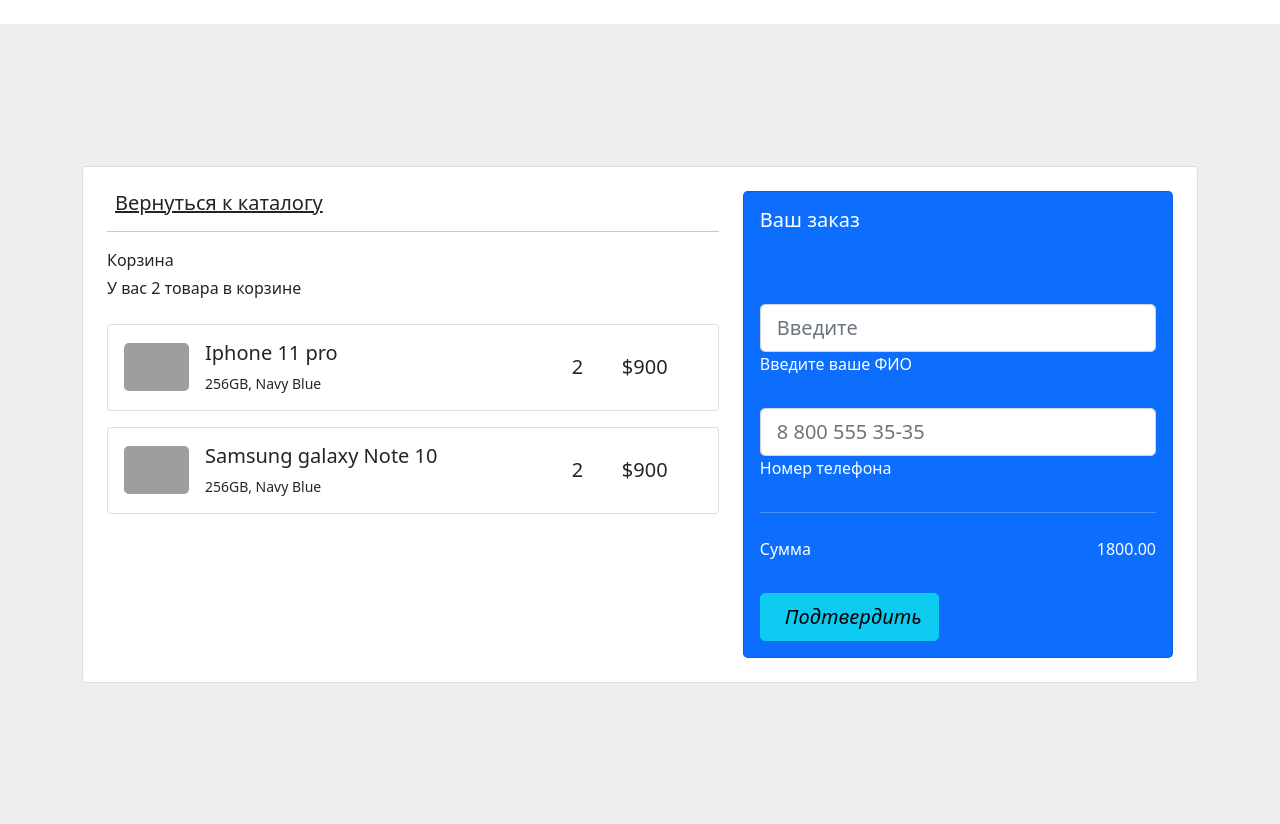
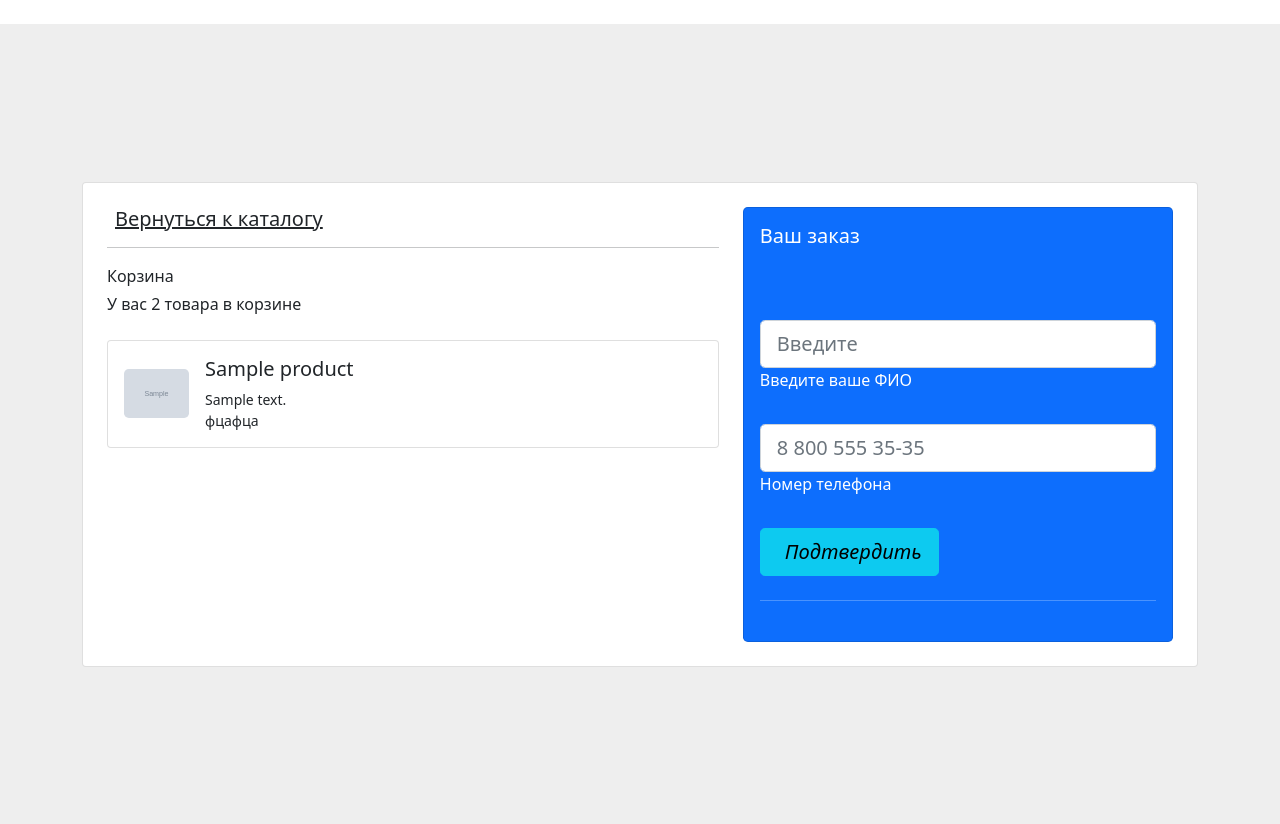
Before and after one commit to Miks-Muks/cube, a Django app: a page that uses shop/templates/shop/show_basket.html in a window 1280 px wide. Shown: the part 103-927 px from the top of the page. Run offline with Django 3.2, Linux system fonts and the light colour scheme; tables that the repository leaves empty hold one stand-in row (values such as "Sample post"); grey boxes marked "Sample" are stand-in pictures; some libraries are stand-ins or nearby versions; grey boxes are pictures that could not be loaded.

Commit message:
problems with basket

```diff
--- a/shop/models.py
+++ b/shop/models.py
@@ -1,6 +1,7 @@
 from django.db import models
 from django.core.validators import MinLengthValidator
 from phone_field import PhoneField
+
 
 # Create your models here.
 class Category(models.Model):
@@ -10,6 +11,7 @@ class Category(models.Model):
 
     class Meta:
         verbose_name = 'Категории'
+        verbose_name_plural = 'Категории'
 
     def __str__(self):
         return self.name
--- a/shop/templates/shop/all_category.html
+++ b/shop/templates/shop/all_category.html
@@ -13,7 +13,7 @@
 
         <div class="card-body">
 
-          <a href="{% url 'all_product_category' category_pk=c.pk%}" class="btn btn-primary bot">Посмотреть товары</a>
+          <a href="{% url 'all_product_category' slug=c.slug%}" class="btn btn-primary bot">Посмотреть товары</a>
         </div>
       </div>
     </div>
--- a/shop/templates/shop/show_basket.html
+++ b/shop/templates/shop/show_basket.html
@@ -23,60 +23,29 @@
                       </div>
 
                     </div>
-
+                    {%for p in products%}
                     <div class="card mb-3">
                       <div class="card-body">
                         <div class="d-flex justify-content-between">
                           <div class="d-flex flex-row align-items-center">
                             <div>
                               <img
-                                src="https://mdbcdn.b-cdn.net/img/Photos/new-templates/bootstrap-shopping-carts/img1.webp"
+                                src="{{p.image.url}}"
                                 class="img-fluid rounded-3" alt="Shopping item" style="width: 65px;">
                             </div>
                             <div class="ms-3">
-                              <h5>Iphone 11 pro</h5>
-                              <p class="small mb-0">256GB, Navy Blue</p>
+                              <h5>{{p.name_product}}</h5>
+                              <p class="small mb-0">{{p.description}}</p>
+                              <p class="small mb-0">фцафца</p>
                             </div>
-                          </div>
-                          <div class="d-flex flex-row align-items-center">
-                            <div style="width: 50px;">
-                              <h5 class="fw-normal mb-0">2</h5>
-                            </div>
-                            <div style="width: 80px;">
-                              <h5 class="mb-0">$900</h5>
-                            </div>
+
+
                             <a href="#!" style="color: #cecece;"><i class="fas fa-trash-alt"></i></a>
                           </div>
                         </div>
                       </div>
                     </div>
-
-                    <div class="card mb-3">
-                      <div class="card-body">
-                        <div class="d-flex justify-content-between">
-                          <div class="d-flex flex-row align-items-center">
-                            <div>
-                              <img
-                                src="https://mdbcdn.b-cdn.net/img/Photos/new-templates/bootstrap-shopping-carts/img2.webp"
-                                class="img-fluid rounded-3" alt="Shopping item" style="width: 65px;">
-                            </div>
-                            <div class="ms-3">
-                              <h5>Samsung galaxy Note 10 </h5>
-                              <p class="small mb-0">256GB, Navy Blue</p>
-                            </div>
-                          </div>
-                          <div class="d-flex flex-row align-items-center">
-                            <div style="width: 50px;">
-                              <h5 class="fw-normal mb-0">2</h5>
-                            </div>
-                            <div style="width: 80px;">
-                              <h5 class="mb-0">$900</h5>
-                            </div>
-                            <a href="#!" style="color: #cecece;"><i class="fas fa-trash-alt"></i></a>
-                          </div>
-                        </div>
-                      </div>
-                    </div>
+              {%endfor%}
 
 
 
@@ -101,7 +70,7 @@
                             class="fab fa-cc-amex fa-2x me-2"></i></a>
                         <a href="#!" type="submit" class="text-white"><i class="fab fa-cc-paypal fa-2x"></i></a>
 
-                        <form class="mt-4" method="post" action="">
+                        <form class="mt-4" method="post" action="{%url 'create_order'%}">
                           <div class="form-outline form-white mb-4">
                             <input type="text" id="typeName" class="form-control form-control-lg" siez="17"
                               placeholder="Введите" name="name" />
@@ -115,23 +84,19 @@
                           </div>
 
 
+  <button type="button" class="btn btn-info btn-block btn-lg color-p">
+                          <div class="d-flex justify-content-between color-p">
 
+                            <span>  <i class="fas fa-long-arrow-alt-right ms-2">Подтвердить</i></span>
+                          </div>
+                        </button>
                         </form>
 
                         <hr class="my-4">
 
 
-                        <div class="d-flex justify-content-between mb-4">
-                          <p class="mb-2">Сумма</p>
-                          <p class="mb-2">1800.00</p>
-                        </div>
 
-                        <button type="button" class="btn btn-info btn-block btn-lg color-p">
-                          <div class="d-flex justify-content-between color-p">
 
-                            <span>  <i class="fas fa-long-arrow-alt-right ms-2">Подтвердить</i></span>
-                          </div>
-                        </button>
 
                       </div>
                     </div>
--- a/shop/urls.py
+++ b/shop/urls.py
@@ -1,14 +1,15 @@
 from django.urls import path
 
-from .views import HomeView, CategoryList, AllProductCategory, ProductDetail, show_basket, add_to_basket
+from .views import HomeView, CategoryList, AllProductCategory, ProductDetail, show_basket, add_to_basket,create_order
 from .services import send_sms
 
 urlpatterns = [
     path('', HomeView.as_view(), name='home'),
     path('all_categories/', CategoryList.as_view(), name='all_categories'),
-    path('all_product_category/<int:category_pk>', AllProductCategory.as_view(), name='all_product_category'),
+    path('all_product_category/<slug:slug>', AllProductCategory.as_view(), name='all_product_category'),
     path('product_detail/<int:product_pk>', ProductDetail.as_view(), name='product_detail'),
     path('show basket', show_basket, name='show_basket'),
     path('add_to_basket/<int:product_pk>', add_to_basket, name='add_to_basket'),
     path('send_sms>', send_sms, name='send_sms'),
+    path('create_order', create_order, name='create_order'),
 ]
--- a/shop/views.py
+++ b/shop/views.py
@@ -2,6 +2,7 @@ from django.shortcuts import render, get_object_or_404, redirect
 from django.views.generic import TemplateView, ListView, DetailView
 
 from .models import Category, Product, Basket, Orders
+from .forms import OrderForm
 
 
 # Create your views here.
@@ -27,7 +28,7 @@ class AllProductCategory(ListView):
     template_name = 'shop/all_product_category.html'
 
     def get_queryset(self):
-        return self.model.objects.filter(category__pk=self.kwargs['category_pk'], in_stock=True).select_related(
+        return self.model.objects.filter(category__slug=self.kwargs['slug'], in_stock=True).select_related(
             'category')
 
 
@@ -38,17 +39,22 @@ class ProductDetail(DetailView):
 
 def add_to_basket(request, product_pk):
     product = Product.objects.get(pk=product_pk)
-    basket = Basket.objects.filter(user=request.user).first()
+    basket = Basket.objects.filter(user=request.user.id).first()
     if basket is None:
         basket = Basket.objects.create(user=request.user)
-    basket.product.add(product)
+    basket.products.add(product)
+    print(request)
     return redirect('product_detail', product_pk=product.id)
 
 
 def show_basket(request):
-    try:
-        user_basket = Basket.objects.filter(user=request.user.id)
-        products = user_basket.products.all
-        return render(request, 'shop/show_basket.html', {'user_basket': user_basket, 'products': products})
-    except AttributeError:
-        return render(request, 'shop/show_basket.html', {'user_basket': user_basket, 'error': 'Miss'})
+    user_basket = Basket.objects.filter(user=request.user.id)
+    products = Product.objects.all()
+    return render(request, 'shop/show_basket.html', {'user_basket': user_basket, 'products': products})
+
+
+def create_order(request):
+    form = OrderForm(request.POST)
+    if form.is_valid():
+        order = Orders.create()
+        return redirect('HomeView')
```
Also changed, not shown: shop/admin.py (+7 -2 lines), shop/forms.py (+6 -3 lines).
